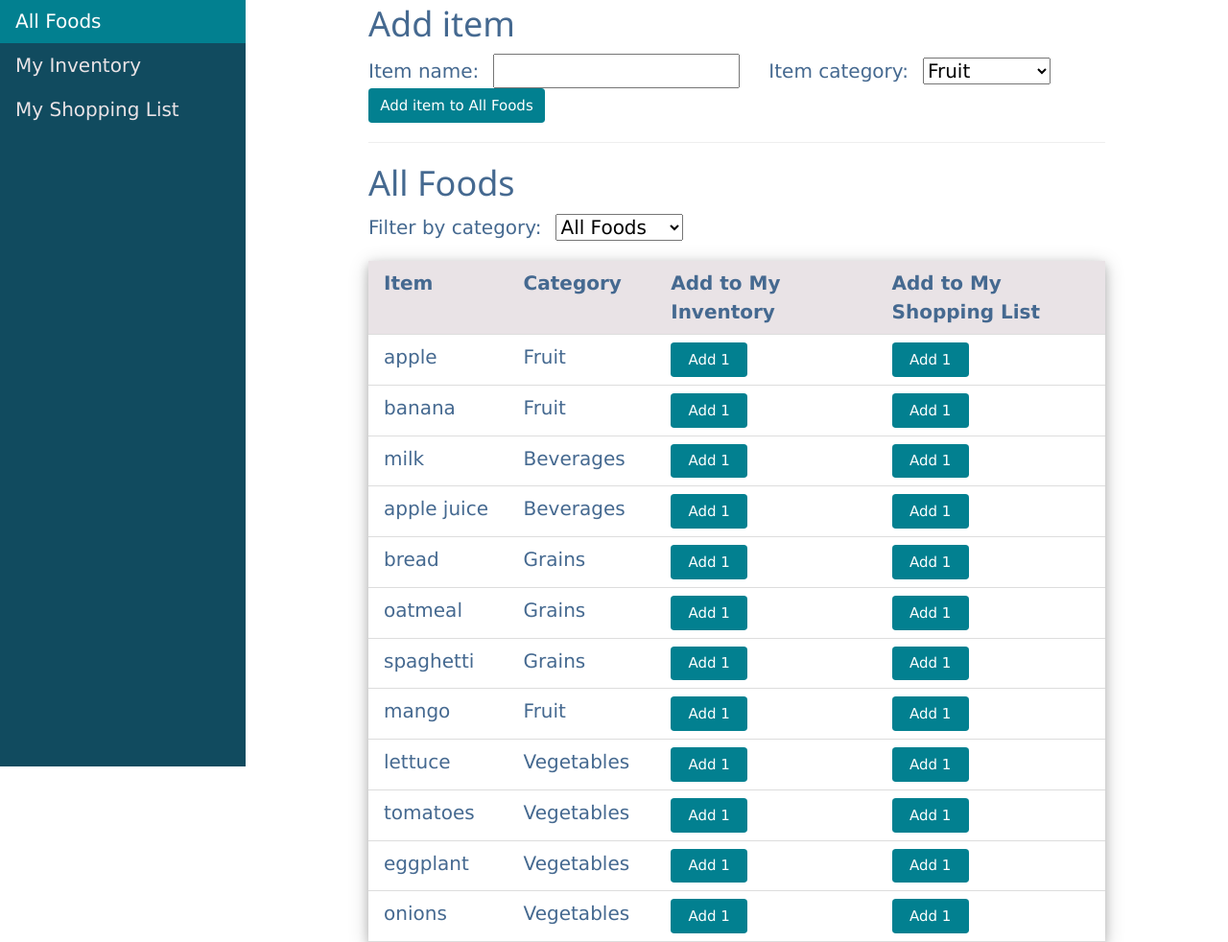
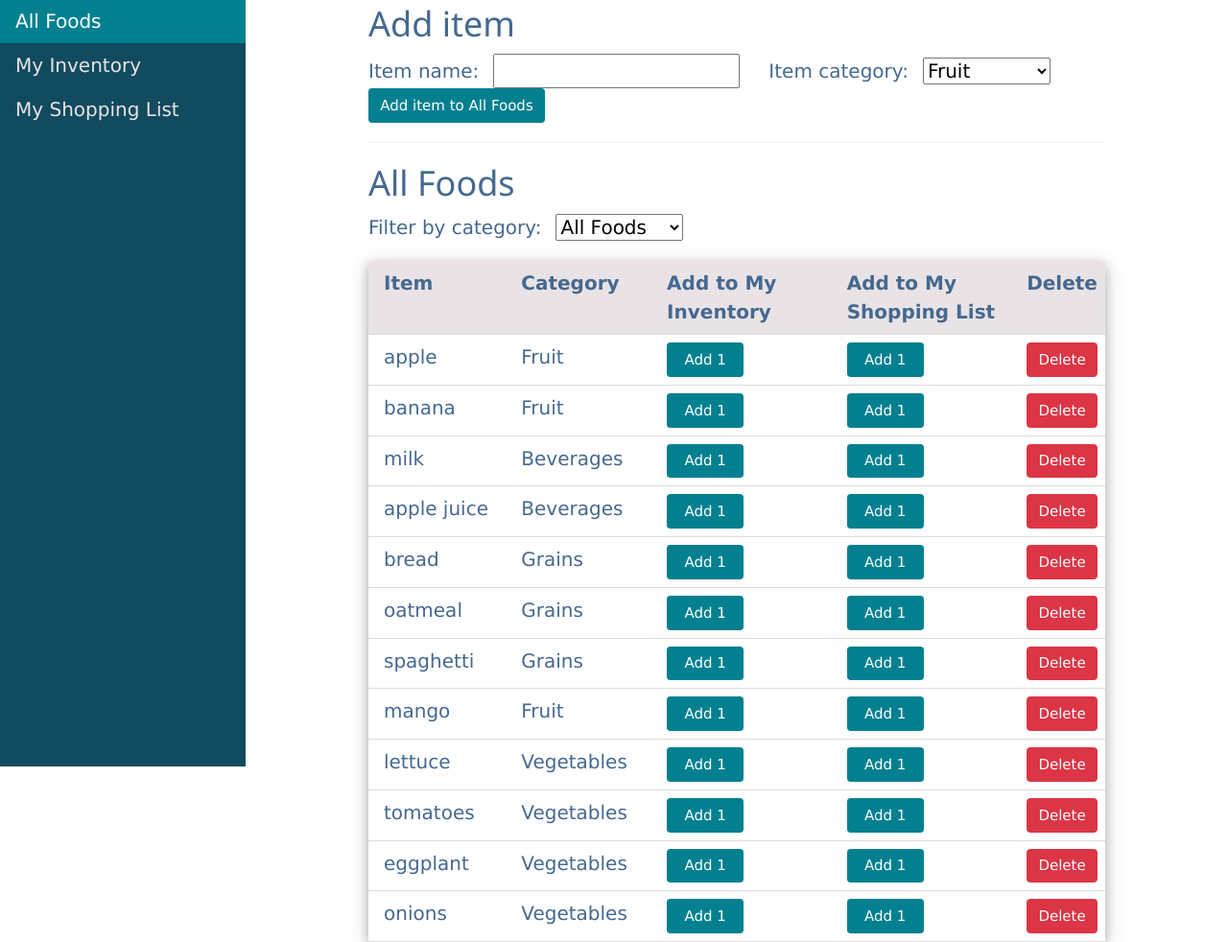
Before and after one commit to emurdock1101/GrocerEase, a PHP site: page /home.php in a window 1280 px wide. Shown: the part 61-1043 px from the top of the page at 96% size. Run offline with PHP 8.4, Linux system fonts and the light colour scheme; the visitor is signed in with stand-in values (Sample User, id 1); data comes from the database, SQL or seed files in the repository.

Commit message:
Added delete button and functionality on home page

```diff
--- a/home.php
+++ b/home.php
@@ -54,6 +54,18 @@ else {
             $items = getAllItems();
           } else{
             $notification = 'Item already exists in shopping list.';
+          }
+          $showNotification = true;
+        }
+        //delete item from all foods list
+        elseif (!empty($_POST['deleteItem']) && ($_POST['deleteItem'] == 'Delete')) {
+          $username = $_SESSION['username'];
+          $itemName = $_POST['item_to_delete'];
+          if(deleteAllFoodsItem($username, $itemName)){
+            $notification = 'Successfully deleted item from the list!';
+            $items = getAllItems();
+          } else{
+            $notification = 'Item could not be deleted.';
           }
           $showNotification = true;
         }
@@ -168,8 +180,9 @@ else {
                 <tr class="tableheadrow">
                     <th width="20%">Item</th>
                     <th width="20%">Category</th>
-                    <th width="30%">Add to My Inventory</th>
-                    <th width="30%">Add to My Shopping List</th>
+                    <th width="25%">Add to My Inventory</th>
+                    <th width="25%">Add to My Shopping List</th>
+                    <th width="5%">Delete</th>
                 </tr>
             </thead>
             <?php foreach ($items as $item): ?>
@@ -194,6 +207,12 @@ else {
                         <input type="hidden" name="item_category_shopping_list"
                             value="<?php echo $item['catagory'] ?>" />
                     </form>
+                </td>
+                <td>
+                  <form action="<?php $_SERVER['PHP_SELF'] ?>" method="post">
+                    <input type="submit" value="Delete" name="deleteItem" class="btn btn-danger" title="Permanently delete the record" />
+                    <input type="hidden" name="item_to_delete" value="<?php echo $item['name'] ?>" />
+                  </form>
                 </td>
             </tr>
             <?php endforeach; ?>
--- a/home_db_functions.php
+++ b/home_db_functions.php
@@ -70,9 +70,6 @@ function addItemToInventoryList($username, $itemName) {
 }
 
 
-
-
-
 function addItemToShoppingList($username, $itemName){
   global $db;
   $addedItem = false;
@@ -101,6 +98,16 @@ function addItemToShoppingList($username, $itemName){
         echo "<p>Error message: $error_message </p>";
     }
     return $addedItem;
+}
+
+function deleteAllFoodsItem($username, $itemName) {
+  global $db;
+	$query = "DELETE FROM item_list WHERE name=:name";
+	$statement = $db->prepare($query);
+	$statement->bindValue(':name', $itemName);
+	$statement->execute();      // run query
+	$statement->closeCursor();  // release hold on this connection
+  return true;
 }
 
 
```
